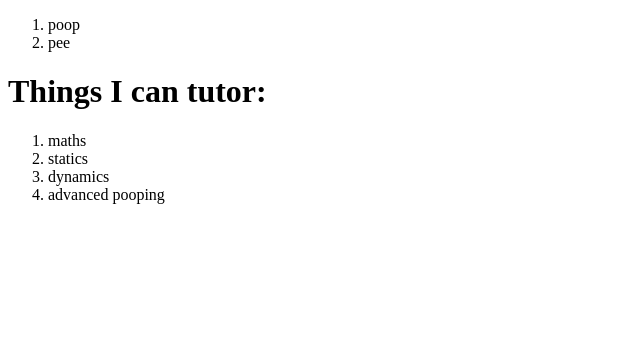
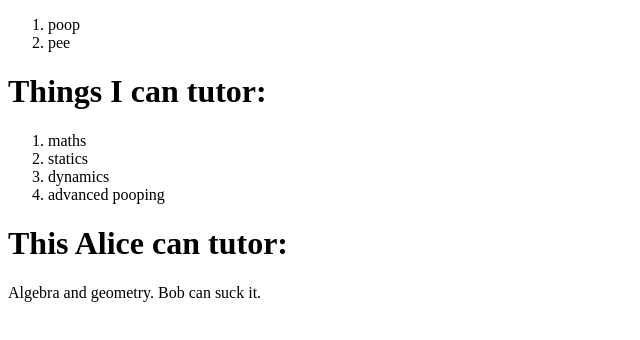
Before and after one commit to Coder5432/NewWebsite, a plain HTML site: page index.html in a window 1280 px wide. Shown: the whole page, without its empty margins (0-640 px from the left). Drawn offline with Linux system fonts and the light colour scheme.

Commit message:
hired alice.

```diff
--- a/index.html
+++ b/index.html
@@ -11,5 +11,7 @@
 <li>dynamics</li>
 <li>advanced pooping</li>
 </ol>
+<h1>This Alice can tutor:</h1>
+<p>Algebra and geometry. Bob can suck it.</p>
 </body>
 </html>
```
